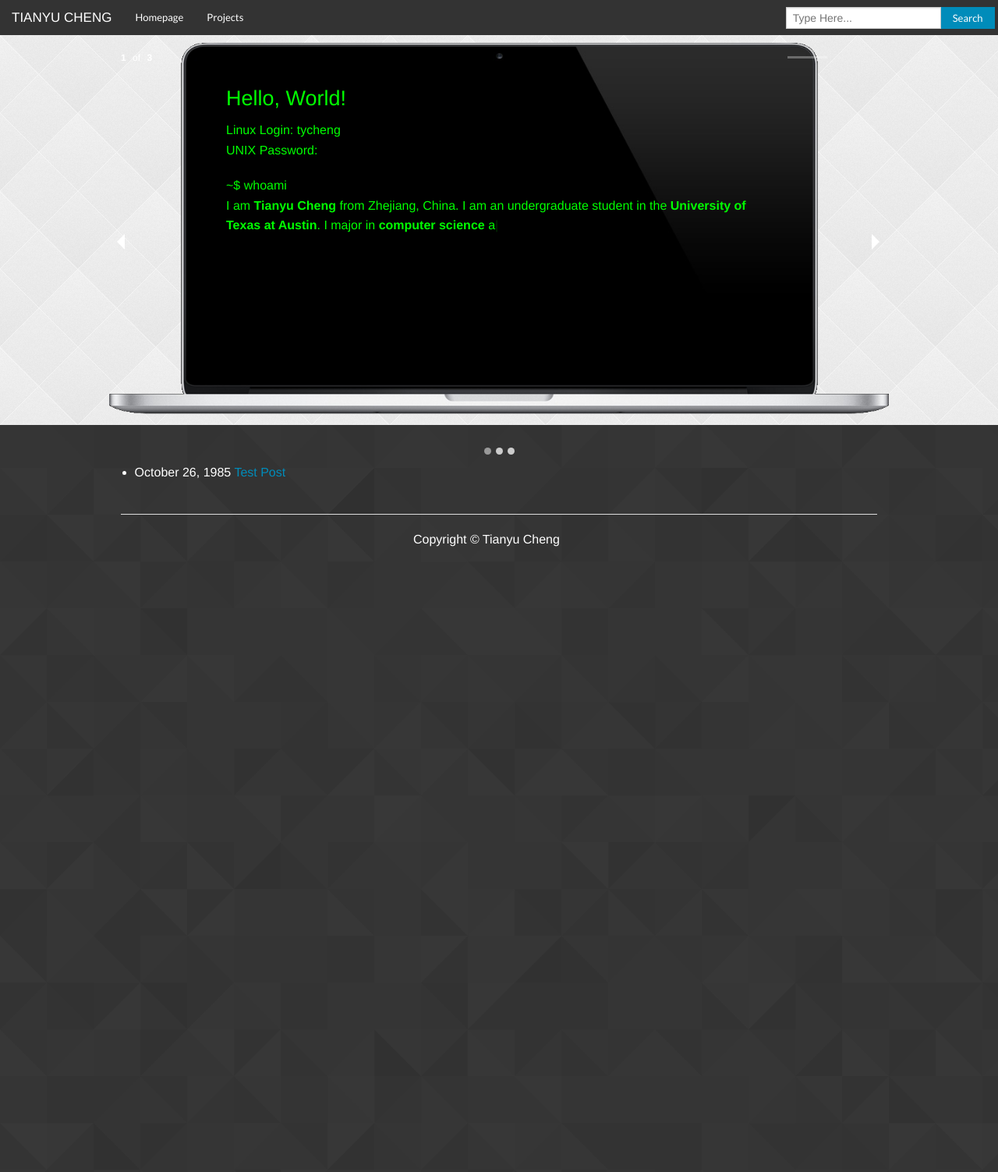
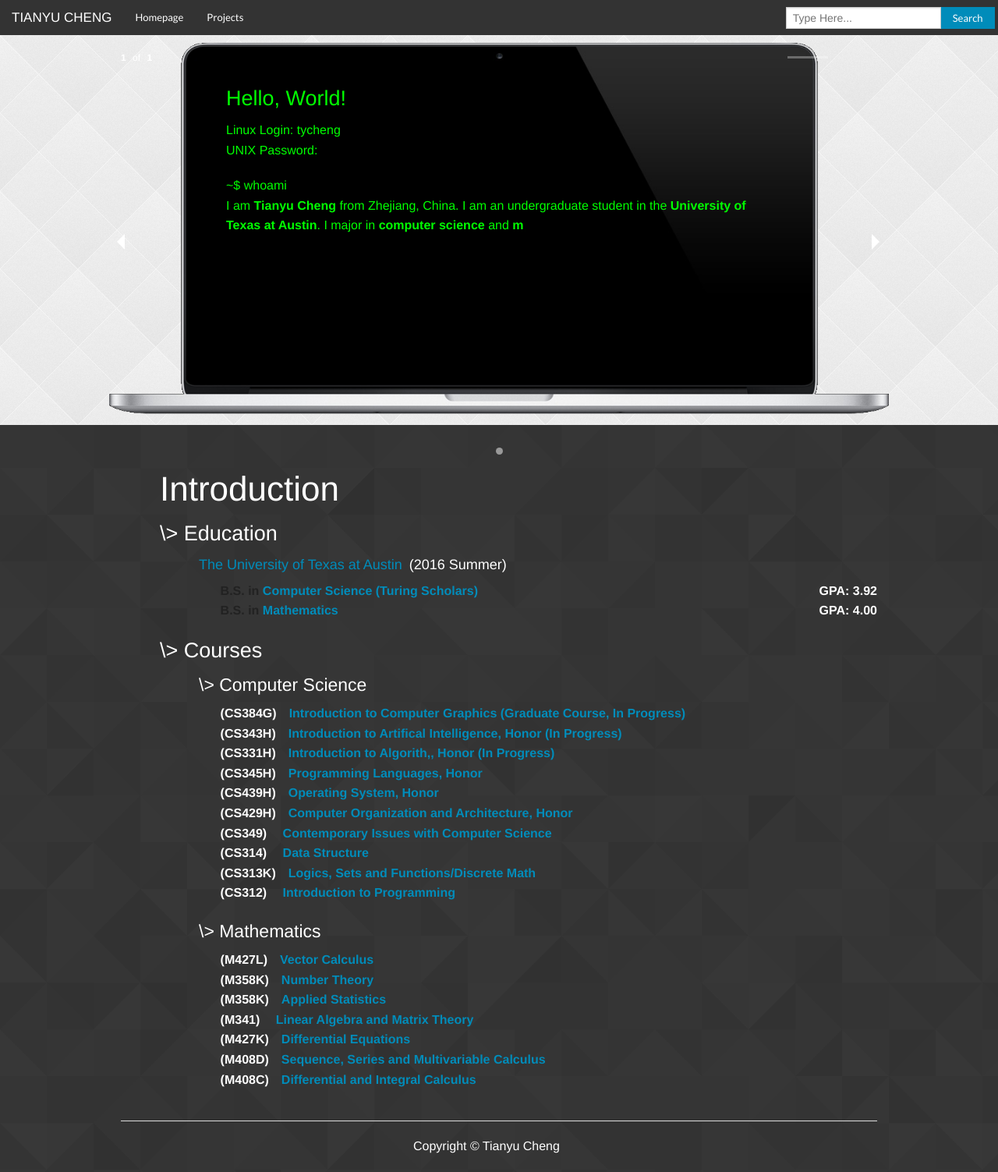
Before and after one commit to tycheng/tycheng.github.io, a Jekyll site: the page built from index.html, in a window 1280 px wide. Shown: the whole page at 78% size. Built offline with Jekyll 4.4.1, drawn with Linux system fonts in a browser that asks for light colours; Markdown is read by kramdown in place of the engine named in the settings; before the commit the page ends 900 px from its top, so only the background shows below that.

Commit message:
adding basic information

```diff
--- a/_layouts/layout.html
+++ b/_layouts/layout.html
@@ -25,9 +8,9 @@
     <meta name="viewport" content="width=device-width, initial-scale=1.0" />
     <title>Tianyu Cheng | {{ page.title }}</title>
     <link href='http://fonts.googleapis.com/css?family=Lato&subset=latin,latin-ext' rel='stylesheet' type='text/css'>
-    <link rel="stylesheet" href="css/foundation.css" />
-    <link rel="stylesheet" href="css/style.css" />
-    <script src="js/vendor/modernizr.js"></script>
+    <link rel="stylesheet" href="/css/foundation.css" />
+    <link rel="stylesheet" href="/css/style.css" />
+    <script src="/js/vendor/modernizr.js"></script>
   </head>
 
   <body>
@@ -45,8 +28,8 @@
       </ul>
       <section class="top-bar-section ty-titlemenu">
         <ul class="left">
-          <li><a href="#">Homepage</a></li>
-          <li><a href="#">Projects</a></li>
+          <li><a href="/index.html">Homepage</a></li>
+          <li><a href="/projects.html">Projects</a></li>
         </ul>
         <ul class="right">
           <li class="search">
@@ -79,18 +62,27 @@
               </div>
             </div>
           </li>
-          <li data-orbit-slide="headline-2">
-            <div class="ty-carousel">
-              <h2>Headline 2</h2>
-              <h3>Subheadline</h3>
-            </div>
-          </li>
-          <li data-orbit-slide="headline-3">
-            <div class="ty-carousel">
-              <h2>Headline 3</h2>
-              <h3>Subheadline</h3>
-            </div>
-          </li>
+          <!-- <li data&#45;orbit&#45;slide="headline&#45;2"> -->
+          <!--   <div class="ty&#45;carousel"> -->
+          <!--     <!&#45;&#45; <h3>Subheadline</h3> &#45;&#45;> -->
+          <!--  -->
+          <!--       <div class="ty&#45;banner&#45;images">  -->
+          <!--         <ul> -->
+          <!--           <li class="circle&#45;wrapper&#45;3"><img src="../img/me/me.jpg" class="circle&#45;icon"/></li>  -->
+          <!--           <li class="circle&#45;wrapper&#45;3"><img src="../img/me/me.jpg" class="circle&#45;icon"/></li>  -->
+          <!--           <li class="circle&#45;wrapper&#45;3"><img src="../img/me/me.jpg" class="circle&#45;icon"/></li>  -->
+          <!--         </ul> -->
+          <!--       </div> -->
+          <!--  -->
+          <!--       <div class="ty&#45;banner&#45;images" style="width: 60%;">  -->
+          <!--         <ul> -->
+          <!--           <li class="circle&#45;wrapper&#45;2"><img src="../img/me/me.jpg" class="circle&#45;icon"/></li>  -->
+          <!--           <li class="circle&#45;wrapper&#45;2"><img src="../img/me/me.jpg" class="circle&#45;icon"/></li>  -->
+          <!--         </ul> -->
+          <!--       </div> -->
+          <!--   </div> -->
+          <!-- </li> -->
+
         </ul>
       </div>
     </div>
@@ -120,9 +112,9 @@
     </footer>
 
 
-  <script src="js/vendor/jquery.js"></script>
-  <script src="js/foundation.min.js"></script>
-  <script src="js/typed.js"></script>
+  <script src="/js/vendor/jquery.js"></script>
+  <script src="/js/foundation.min.js"></script>
+  <script src="/js/typed.js"></script>
   <script>
     $(document).foundation();
   </script>
--- a/css/style.css
+++ b/css/style.css
@@ -45,8 +45,72 @@
   text-overflow: hidden;
 }
 
-.ty-main {
+/* .ty-banner-images { */
+/*   margin: auto; */
+/*   width: 100%;  */
+/* } */
+/*  */
+/* .ty-banner-images ul { */
+/*   list-style-type: none; */
+/* } */
+/*  */
+/* .ty-banner-images ul li { */
+/*   height: 200px; */
+/* } */
+/*  */
+/* .circle-wrapper-3 { */
+/*   float: left; */
+/*   width: 33%;  */
+/* } */
+/*  */
+/* .circle-wrapper-2 { */
+/*   float: left; */
+/*   width: 50%;  */
+/* } */
+/*  */
+/* .circle-icon { */
+/*   -moz-border-radius: 130px/130px; */
+/*   -webkit-border-radius: 130px 130px; */
+/*   border-radius: 130px/130px;; */
+/*  */
+/*   border:solid 5px #fff; */
+/*   width:130px; */
+/*   height:130px; */
+/*  */
+/*   margin: 0 auto 0 auto; */
+/*   z-index: 9999; */
+/* } */
+/*  */
+/* .circle-icon:hover { */
+/*   transition: 0.3s; */
+/*   box-shadow: 0 0 20px #9ecaed; */
+/*   cursor: pointer; */
+/* } */
+
+.ty-main p,
+.ty-main h1,
+.ty-main h2,
+.ty-main h3,
+.ty-main h4,
+.ty-main h5,
+.ty-main span {
   color: #ffffff!important;
+}
+
+.ty-main section {
+  padding-left: 50px;
+}
+
+.ty-main section ul {
+  list-style-type: none;
+}
+
+.ty-main section ul li {
+  padding-left: 10px;
+}
+
+.ty-main .gpa {
+  float: right;
 }
 
 footer p {
@@ -74,3 +138,26 @@
     50% { opacity:0; }
     100% { opacity:1; }
 }
+
+blockquote {
+  font: 12px/18px normal "Courier New", sans-serif;
+  padding-left: 70px;
+  padding-top: 2px;
+  padding-bottom: 2px;
+  background-color: #000;
+  color: white;
+  border-top: 1px solid #ccc;
+  border-bottom: 1px solid #ccc;
+  margin: 5px;
+  background-image: url(images/openquote5.gif);
+  background-position: middle left;
+  background-repeat: no-repeat;
+  text-indent: 23px;
+  }
+  blockquote.style5 div {
+    padding-right: 50px;
+    display: block;
+    background-image: url(images/closequote5.gif);
+    background-repeat: no-repeat;
+    background-position: bottom right;
+}
--- a/index.html
+++ b/index.html
@@ -3,14 +3,56 @@
 title: Homepage
 ---
 
-<div class="content">
-  <div class="related">
-    <ul>
-      {% for post in site.posts %}
-      <li>
-	<span>{{ post.date | date: "%B %e, %Y" }}</span> <a href="{{ post.url }}">{{ post.title }}</a>
-      </li>
-      {% endfor %}
-    </ul>
-  </div>
-</div>
+<h1>Introduction</h1>
+
+<!-- education begins -->
+<h3>\&gt; Education</h3>
+<section id="education">
+  <h5><a target="_blank" href="http://www.utexas.edu/">The University of Texas at Austin</a>&ensp;<span class="right-float">(2016 Summer)</span></h5>
+  <ul>
+    <li>
+      <strong>B.S. in
+        <a target="_blank" href="http://www.cs.utexas.edu/">Computer Science </a>
+        <a target="_blank" href="https://www.cs.utexas.edu/turing-scholars">(Turing Scholars)</a>
+        <span class="gpa">GPA: 3.92</span>
+      </strong>
+    </li>
+    <li>
+      <strong>B.S. in
+        <a target="_blank" href="https://www.ma.utexas.edu/">Mathematics</a>
+        <span class="gpa">GPA: 4.00</span>
+      </strong>
+    </li>
+  </ul>
+</section>
+<!-- education ends -->
+
+
+<h3>\&gt; Courses</h3>
+<!-- courses begins -->
+<section id="courses">
+  <h4 id="cs-course">\&gt; Computer Science</h4>
+  <ul>
+    <li><strong><a target="_blank" href="javascript:void(0);"><span>(CS384G)</span>&emsp;Introduction to Computer Graphics (Graduate Course, In Progress)</a></strong></li>
+    <li><strong><a target="_blank" href="javascript:void(0);"><span>(CS343H)</span>&emsp;Introduction to Artifical Intelligence, Honor (In Progress)</a></strong></li>
+    <li><strong><a target="_blank" href="javascript:void(0);"><span>(CS331H)</span>&emsp;Introduction to Algorith,, Honor (In Progress)</a></strong></li>
+    <li><strong><a target="_blank" href="http://www.cs.utexas.edu/users/jrellerm/courses/345H/"><span>(CS345H)</span>&emsp;Programming Languages, Honor</a></strong></li>
+    <li><strong><a target="_blank" href="javascript:void(0);"><span>(CS439H)</span>&emsp;Operating System, Honor</a></strong></li>
+    <li><strong><a target="_blank" href="http://www.cs.utexas.edu/~witchel/429H/"><span>(CS429H)</span>&emsp;Computer Organization and Architecture, Honor</a></strong></li>
+    <li><strong><a target="_blank" href="http://www.cs.utexas.edu/users/ear/cs349/"><span>(CS349)</span>&emsp;&nbsp;Contemporary Issues with Computer Science</a></strong></li>
+    <li><strong><a target="_blank" href="http://www.cs.utexas.edu/~scottm/cs314/"><span>(CS314)</span>&emsp;&nbsp;Data Structure</a></strong></li>
+    <li><strong><a target="_blank" href="http://www.cs.utexas.edu/~gouda/"><span>(CS313K)</span>&emsp;Logics, Sets and Functions/Discrete Math</a></strong></li>
+    <li><strong><a target="_blank" href="http://www.cs.utexas.edu/~scottm/cs312/"><span>(CS312)</span>&emsp;&nbsp;Introduction to Programming</a></strong></li>
+  </ul>
+  <h4 id="math-course">\&gt; Mathematics</h4>
+  <ul>
+    <li><strong><a target="_blank" href="https://www.ma.utexas.edu/academics/courses/syllabi/M427L.php"><span>(M427L)</span>&emsp;Vector Calculus</a></strong></li>
+    <li><strong><a target="_blank" href="https://www.ma.utexas.edu/academics/courses/syllabi/M328K.php"><span>(M358K)</span>&emsp;Number Theory</a></strong></li>
+    <li><strong><a target="_blank" href="https://www.ma.utexas.edu/academics/courses/syllabi/M358K.php"><span>(M358K)</span>&emsp;Applied Statistics</a></strong></li>
+    <li><strong><a target="_blank" href="https://www.ma.utexas.edu/academics/courses/syllabi/M341.php"><span>(M341)</span>&emsp;&nbsp;Linear Algebra and Matrix Theory</a></strong></li>
+    <li><strong><a target="_blank" href="https://www.ma.utexas.edu/academics/courses/syllabi/M427K.php"><span>(M427K)</span>&emsp;Differential Equations</a></strong></li>
+    <li><strong><a target="_blank" href="https://www.ma.utexas.edu/academics/courses/syllabi/M408D.php"><span>(M408D)</span>&emsp;Sequence, Series and Multivariable Calculus</a></strong></li>
+    <li><strong><a target="_blank" href="https://www.ma.utexas.edu/academics/courses/syllabi/M408C.php"><span>(M408C)</span>&emsp;Differential and Integral Calculus</a></strong></li>
+  </ul>
+</section>
+<!-- courses ends -->
```
Also changed, not shown: other parts of _layouts/layout.html (+0 -17 lines), _posts/1985-10-26-Test-Post.md (deleted, +0 -6 lines), _posts/2015-3-4-Dummy-Project.md (added, +6 -0 lines), projects.html (added, +16 -0 lines), img/me/me.jpg (added).
